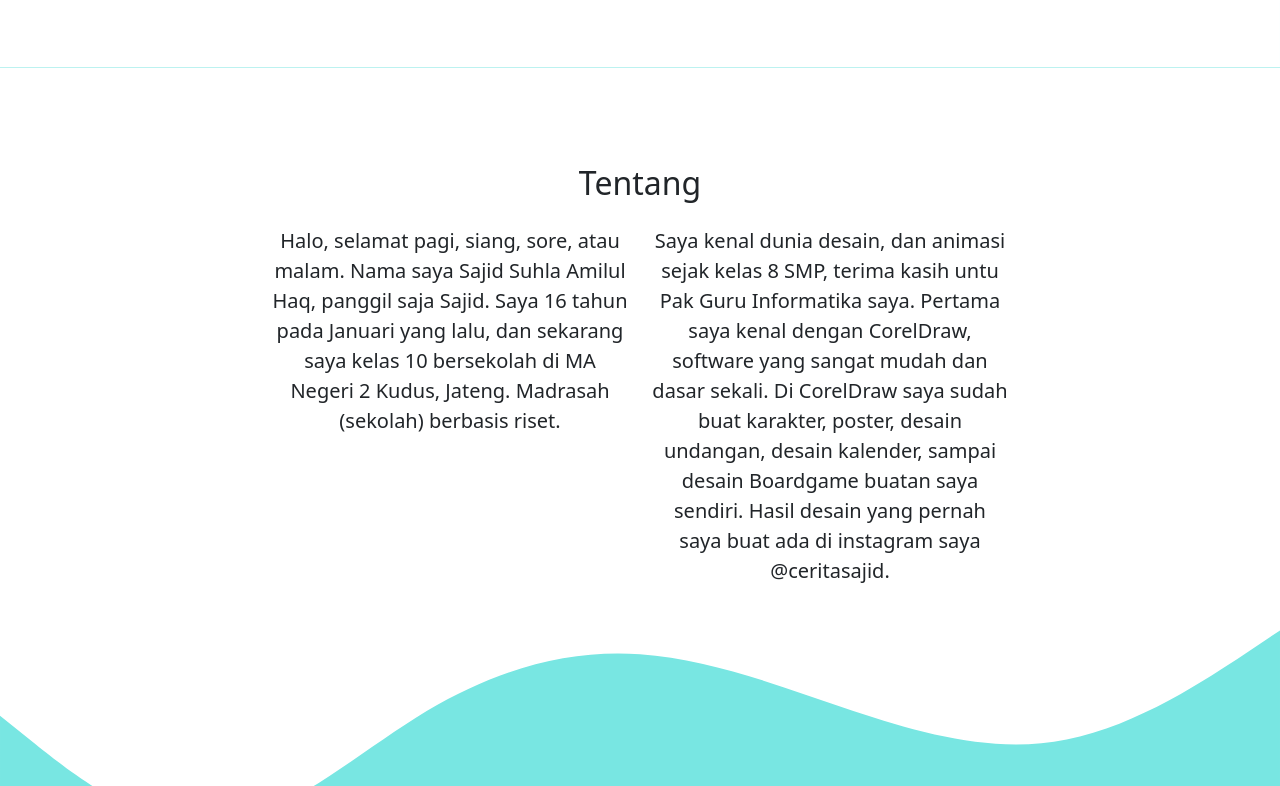
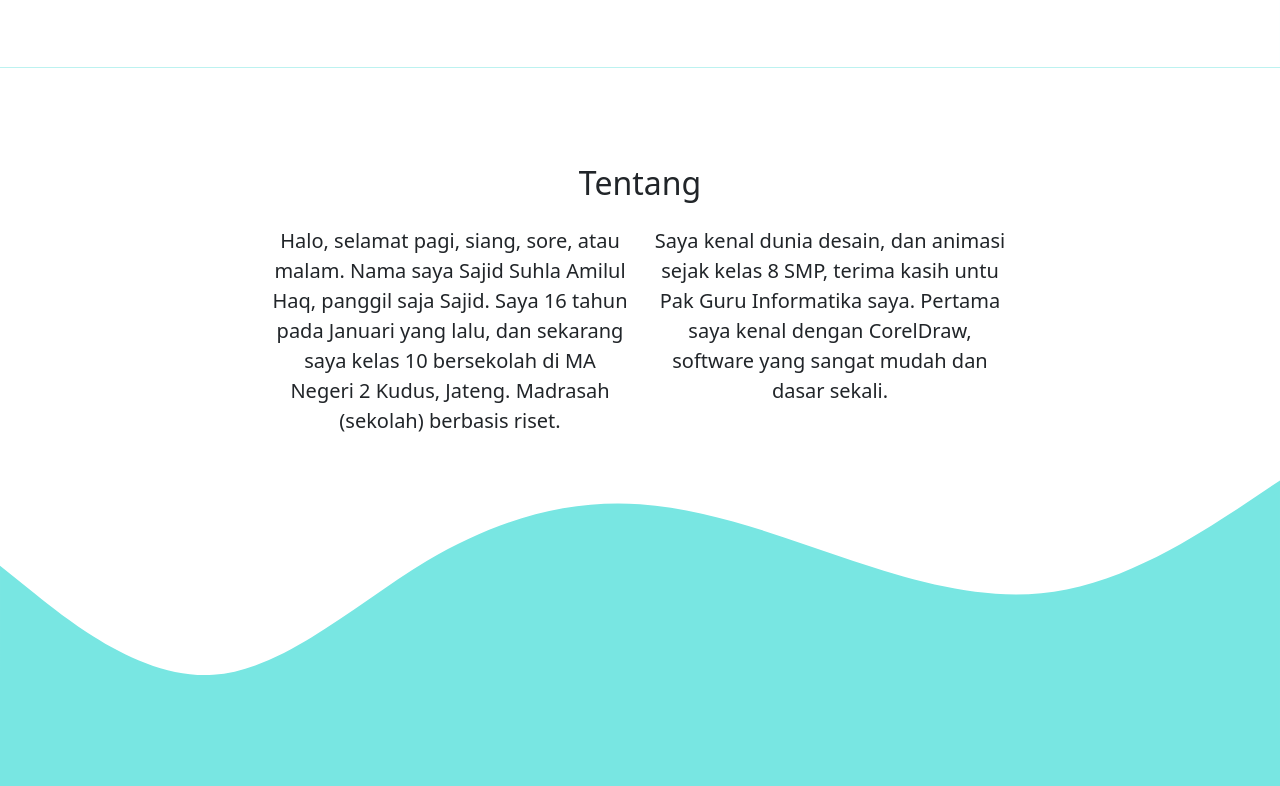
Before and after one commit to sajidsuhla/sajidsuhla.github.io, a plain HTML site: page index.html in a window 1280 px wide. Shown: the part 634-1420 px from the top of the page. Drawn offline with nearby package versions, Linux system fonts and the light colour scheme.

Commit message:
mengubah tulisan tentang

```diff
--- a/index.html
+++ b/index.html
@@ -75,10 +75,7 @@
             </p>
           </div>
           <div class="col-md-4">
-            <p>
-              Saya kenal dunia desain, dan animasi sejak kelas 8 SMP, terima kasih untu Pak Guru Informatika saya. Pertama saya kenal dengan CorelDraw, software yang sangat mudah dan dasar sekali. Di CorelDraw saya sudah buat karakter,
-              poster, desain undangan, desain kalender, sampai desain Boardgame buatan saya sendiri. Hasil desain yang pernah saya buat ada di instagram saya @ceritasajid.
-            </p>
+            <p>Saya kenal dunia desain, dan animasi sejak kelas 8 SMP, terima kasih untu Pak Guru Informatika saya. Pertama saya kenal dengan CorelDraw, software yang sangat mudah dan dasar sekali.</p>
           </div>
         </div>
       </div>
```
